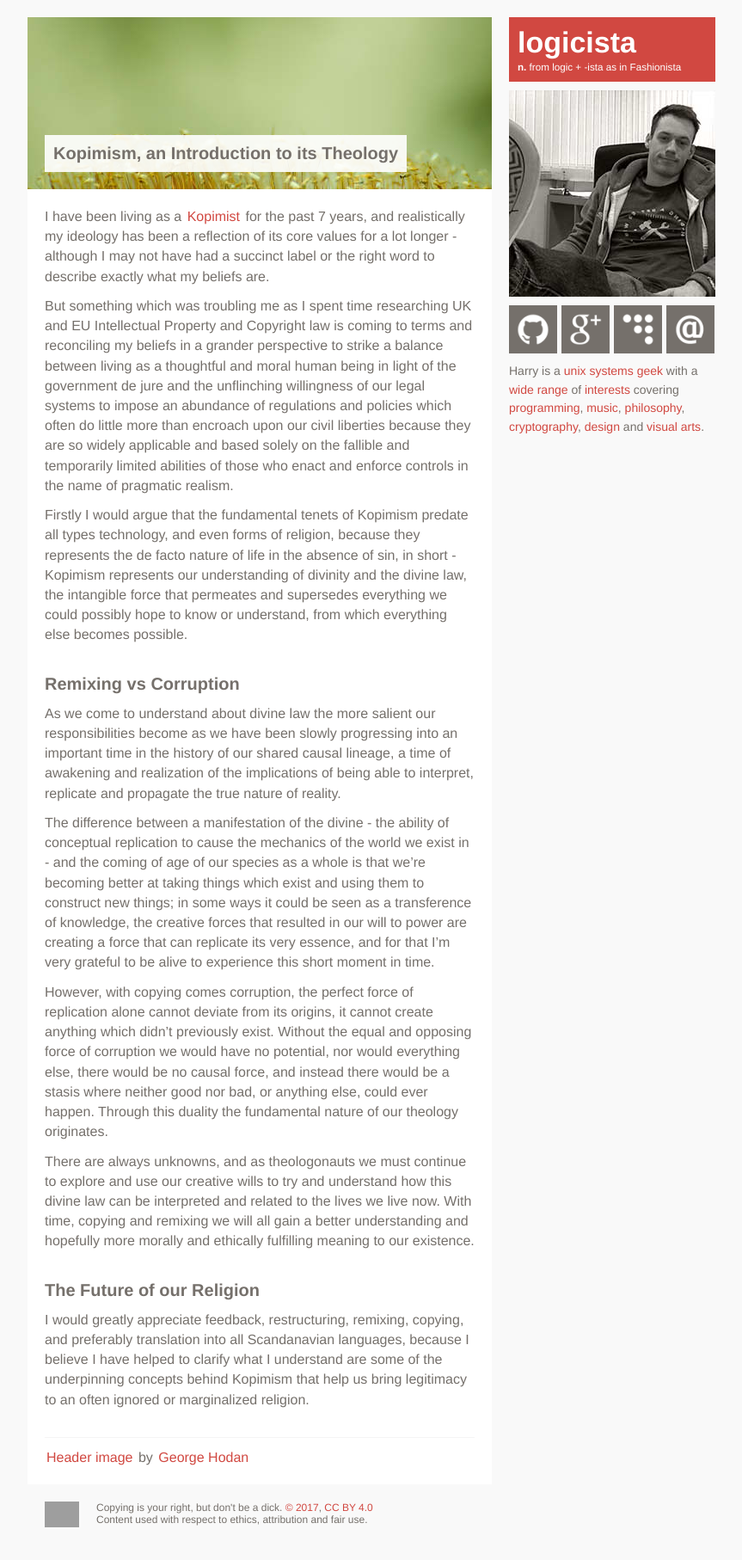
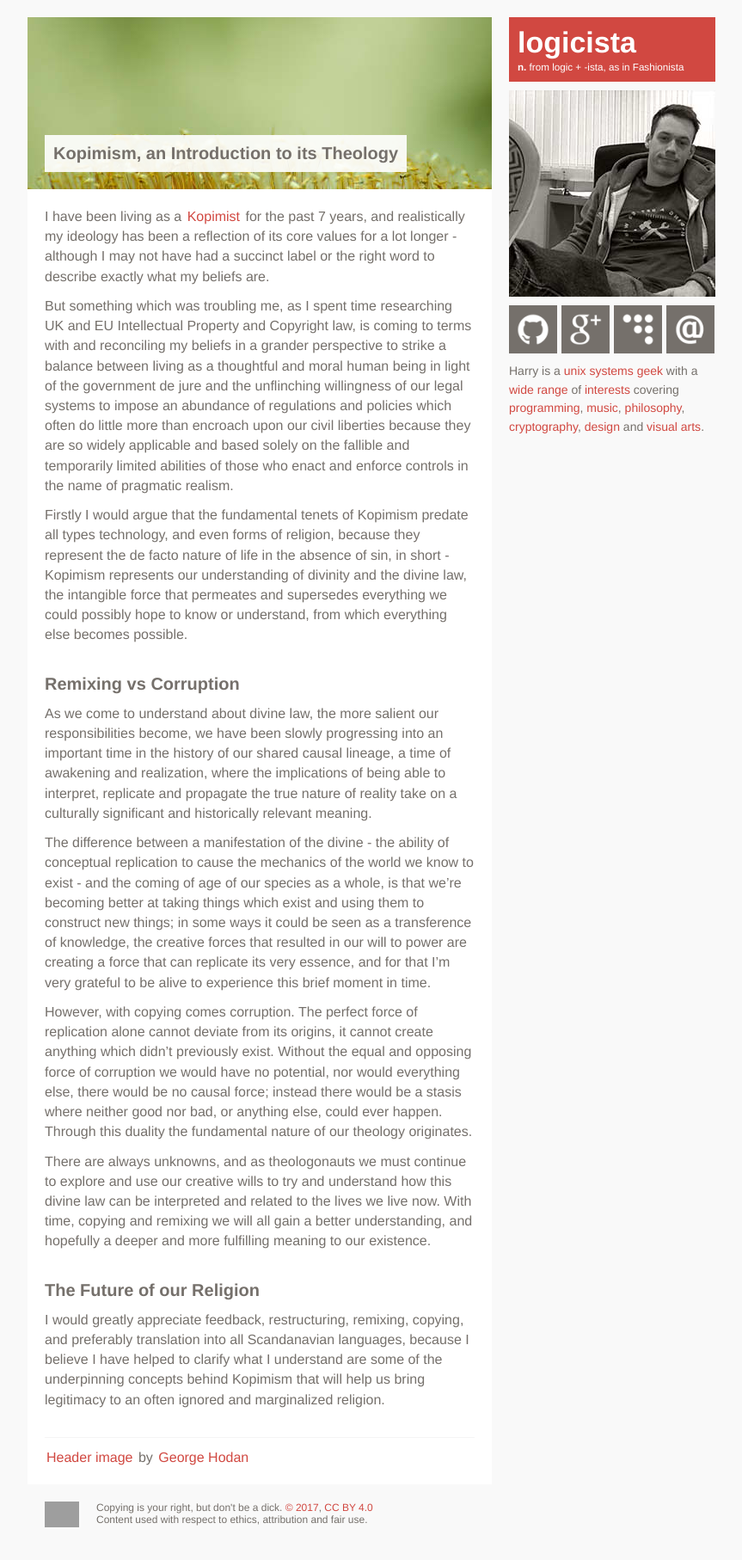
Before and after one commit to HarryR/logicista, a Jekyll site: the page built from _posts/2017-03-04-kopimism-and-humanism.markdown, in a window 1280 px wide. Shown: the whole page at 86% size, without its empty margins (208-1071 px from the left). Built offline with Jekyll 4.4.1, drawn with Linux system fonts in a browser that asks for light colours; Markdown is read by kramdown in place of the engine named in the settings; grey boxes are pictures that could not be loaded.

Commit message:
Fixed spellig misteakes and stuffs

```diff
--- a/_layouts/default.html
+++ b/_layouts/default.html
@@ -39,7 +39,7 @@
                 <div class="box" itemprop="copyrightHolder" itemscope itemtype="http://schema.org/Person">
                     <header>
                         <a href="/" itemprop="url" rel="home" class="site-title" title="Yay. I invented a word!">logicista</a>
-                        <small><em><strong>n.</strong></em> from logic + -ista as in Fashionista</small>
+                        <small><em><strong>n.</strong></em> from logic + -ista, as in Fashionista</small>
                     </header>
 
                     <img itemprop="image" class="avatar" src="/img/avatar.jpg" title="Harry Roberts" style="width:100%;" />
--- a/_posts/2017-03-04-kopimism-and-humanism.markdown
+++ b/_posts/2017-03-04-kopimism-and-humanism.markdown
@@ -9,24 +9,24 @@ covertitle: Macro Moss, by [George Hodan](http://www.publicdomainpictures.net/vi
 
 I have been living as a [Kopimist](http://kopimistsamfundet.se) for the past 7 years, and realistically my ideology has been a reflection of its core values for a lot longer - although I may not have had a succinct label or the right word to describe exactly what my beliefs are.
 
-But something which was troubling me as I spent time researching UK and EU Intellectual Property and Copyright law is coming to terms and reconciling my beliefs in a grander perspective to strike a balance between living as a thoughtful and moral human being in light of the government de jure and the unflinching willingness of our legal systems to impose an abundance of regulations and policies which often do little more than encroach upon our civil liberties because they are so widely applicable and based solely on the fallible and temporarily limited abilities of those who enact and enforce controls in the name of pragmatic realism.
+But something which was troubling me, as I spent time researching UK and EU Intellectual Property and Copyright law, is coming to terms with and reconciling my beliefs in a grander perspective to strike a balance between living as a thoughtful and moral human being in light of the government de jure and the unflinching willingness of our legal systems to impose an abundance of regulations and policies which often do little more than encroach upon our civil liberties because they are so widely applicable and based solely on the fallible and temporarily limited abilities of those who enact and enforce controls in the name of pragmatic realism.
 
-Firstly I would argue that the fundamental tenets of Kopimism predate all types technology, and even forms of religion, because they represents the de facto nature of life in the absence of sin, in short - Kopimism represents our understanding of divinity and the divine law, the intangible force that permeates and supersedes everything we could possibly hope to know or understand, from which everything else becomes possible.
+Firstly I would argue that the fundamental tenets of Kopimism predate all types technology, and even forms of religion, because they represent the de facto nature of life in the absence of sin, in short - Kopimism represents our understanding of divinity and the divine law, the intangible force that permeates and supersedes everything we could possibly hope to know or understand, from which everything else becomes possible.
 
 
 ## Remixing vs Corruption
 
-As we come to understand about divine law the more salient our responsibilities become as we have been slowly progressing into an important time in the history of our shared causal lineage, a time of awakening and realization of the implications of being able to interpret, replicate and propagate the true nature of reality.
+As we come to understand about divine law, the more salient our responsibilities become, we have been slowly progressing into an important time in the history of our shared causal lineage, a time of awakening and realization, where the implications of being able to interpret, replicate and propagate the true nature of reality take on a culturally significant and historically relevant meaning.
 
-The difference between a manifestation of the divine - the ability of conceptual replication to cause the mechanics of the world we exist in - and the coming of age of our species as a whole is that we're becoming better at taking things which exist and using them to construct new things; in some ways it could be seen as a transference of knowledge, the creative forces that resulted in our will to power are creating a force that can replicate its very essence, and for that I'm very grateful to be alive to experience this short moment in time.
+The difference between a manifestation of the divine - the ability of conceptual replication to cause the mechanics of the world we know to exist - and the coming of age of our species as a whole, is that we're becoming better at taking things which exist and using them to construct new things; in some ways it could be seen as a transference of knowledge, the creative forces that resulted in our will to power are creating a force that can replicate its very essence, and for that I'm very grateful to be alive to experience this brief moment in time.
 
-However, with copying comes corruption, the perfect force of replication alone cannot deviate from its origins, it cannot create anything which didn't previously exist. Without the equal and opposing force of corruption we would have no potential, nor would everything else, there would be no causal force, and instead there would be a stasis where neither good nor bad, or anything else, could ever happen. Through this duality the fundamental nature of our theology originates.
+However, with copying comes corruption. The perfect force of replication alone cannot deviate from its origins, it cannot create anything which didn't previously exist. Without the equal and opposing force of corruption we would have no potential, nor would everything else, there would be no causal force; instead there would be a stasis where neither good nor bad, or anything else, could ever happen. Through this duality the fundamental nature of our theology originates.
 
-There are always unknowns, and as theologonauts we must continue to explore and use our creative wills to try and understand how this divine law can be interpreted and related to the lives we live now. With time, copying and remixing we will all gain a better understanding and hopefully more morally and ethically fulfilling meaning to our existence.
+There are always unknowns, and as theologonauts we must continue to explore and use our creative wills to try and understand how this divine law can be interpreted and related to the lives we live now. With time, copying and remixing we will all gain a better understanding, and hopefully a deeper and more fulfilling meaning to our existence.
 
 ## The Future of our Religion
 
-I would greatly appreciate feedback, restructuring, remixing, copying, and preferably translation into all Scandanavian languages, because I believe I have helped to clarify what I understand are some of the underpinning concepts behind Kopimism that help us bring legitimacy to an often ignored or marginalized religion.
+I would greatly appreciate feedback, restructuring, remixing, copying, and preferably translation into all Scandanavian languages, because I believe I have helped to clarify what I understand are some of the underpinning concepts behind Kopimism that will help us bring legitimacy to an often ignored and marginalized religion.
 
 -------------------
 
```
